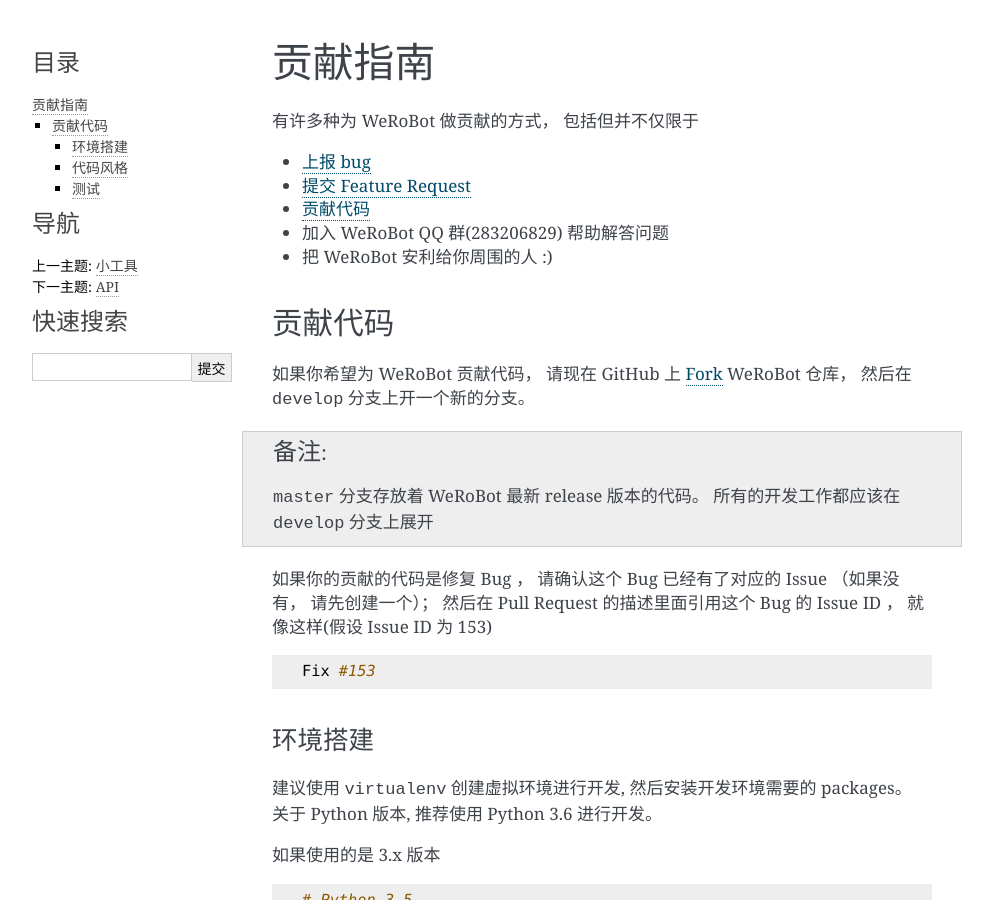
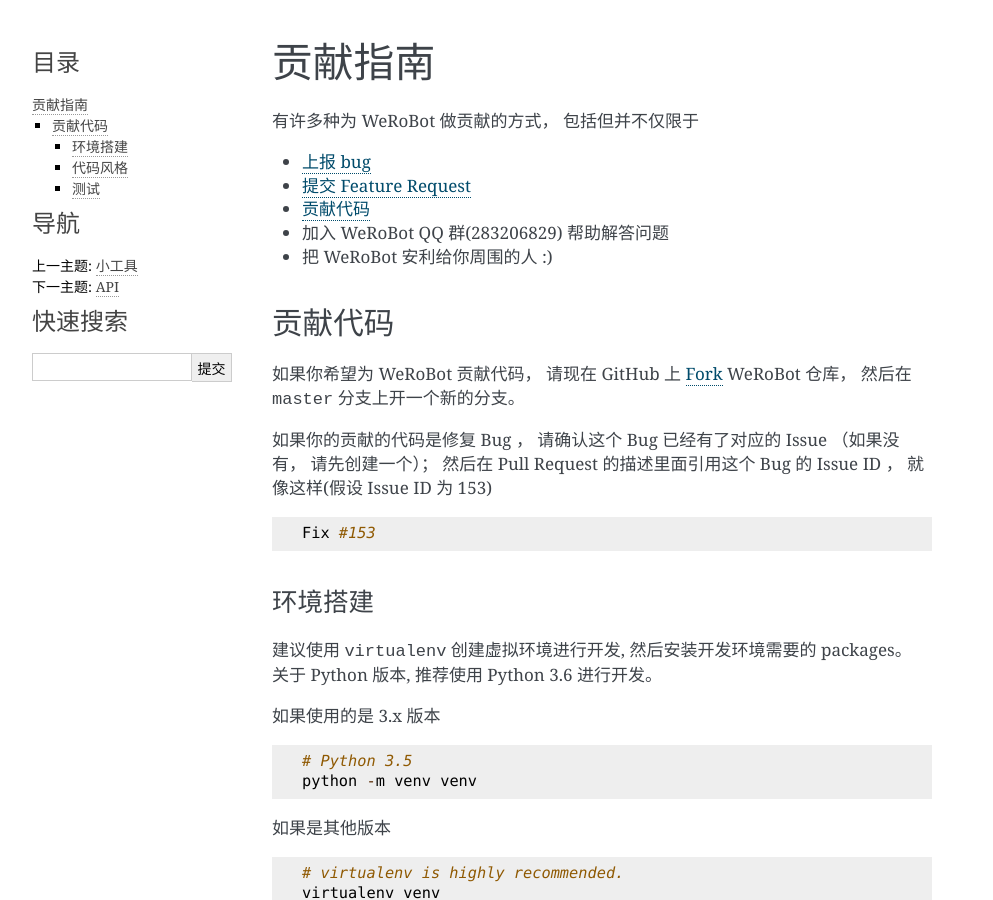
Before and after one commit to offu/WeRoBot, a Sphinx documentation site: the page built from docs/contribution-guide.rst, in a window 1280 px wide and 900 px high. Shown: the whole window, without its empty margins (148-1141 px from the left). Built offline with Sphinx 7.4.7, drawn with Linux system fonts in a browser that asks for light colours.

Commit message:
docs(contribution-guide): update contribution guide

```diff
--- a/docs/contribution-guide.rst
+++ b/docs/contribution-guide.rst
@@ -12,9 +12,7 @@
 贡献代码
 ----------
 
-如果你希望为 WeRoBot 贡献代码， 请现在 GitHub 上 `Fork <https://github.com/whtsky/WeRoBot>`_ WeRoBot 仓库， 然后在 ``develop`` 分支上开一个新的分支。
-
-.. note:: ``master`` 分支存放着 WeRoBot 最新 release 版本的代码。 所有的开发工作都应该在 ``develop`` 分支上展开
+如果你希望为 WeRoBot 贡献代码， 请现在 GitHub 上 `Fork <https://github.com/whtsky/WeRoBot>`_ WeRoBot 仓库， 然后在 ``master`` 分支上开一个新的分支。
 
 如果你的贡献的代码是修复 Bug ， 请确认这个 Bug 已经有了对应的 Issue （如果没有， 请先创建一个）； 然后在 Pull Request 的描述里面引用这个 Bug 的 Issue ID ， 就像这样(假设 Issue ID 为 153) ::
 
```
